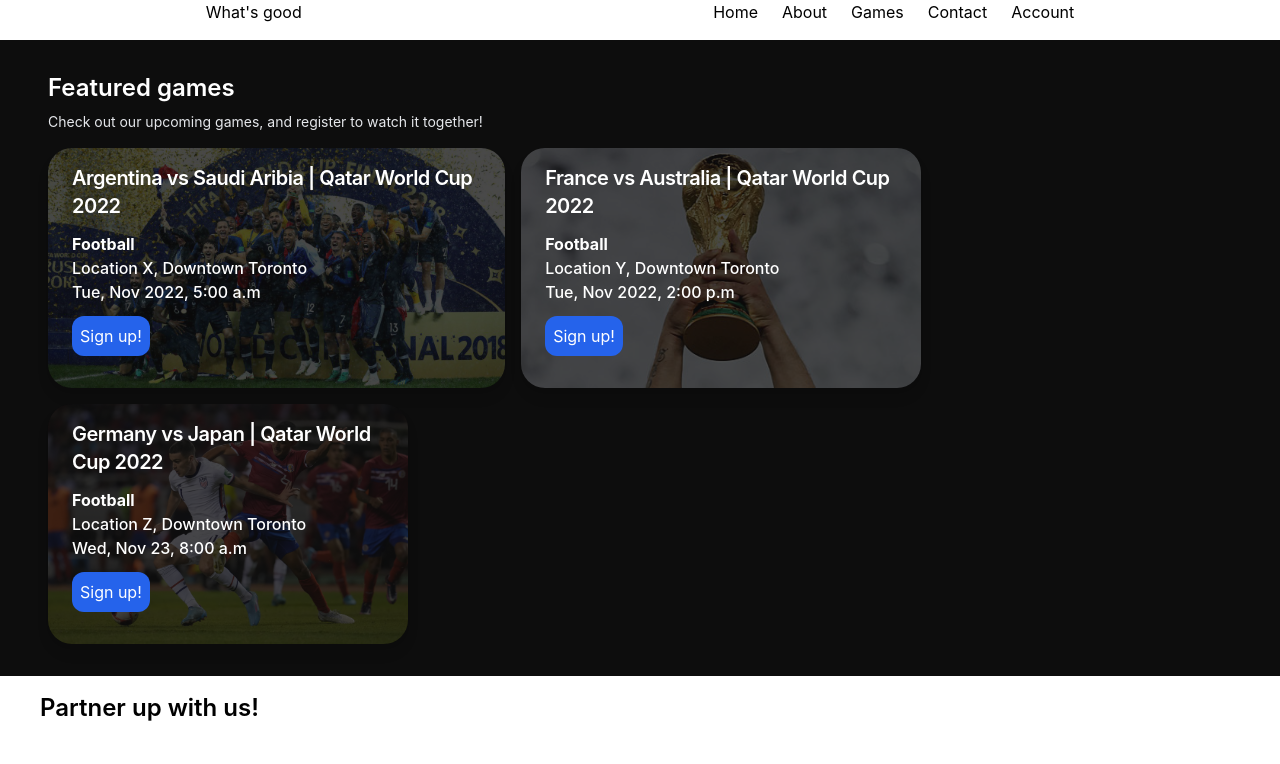
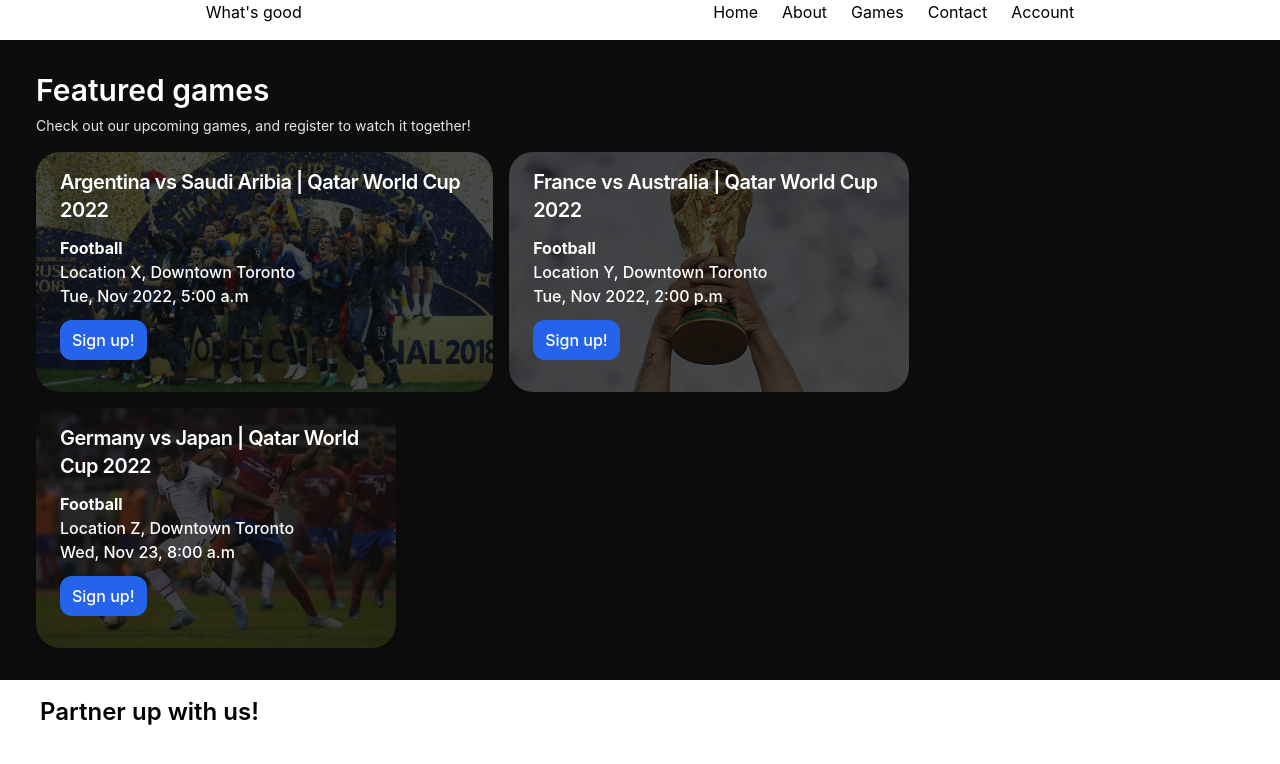
Before and after one commit to ojassingh/adrenalive, a Next.js app: page / in a window 1280 px wide. Shown: the top 764 px of the page. Built offline with nearby package versions, Linux system fonts and the light colour scheme.

Commit message:
padding changes

```diff
--- a/components/FeaturedCard.tsx
+++ b/components/FeaturedCard.tsx
@@ -29,7 +29,7 @@
 	  <p className="leading-normal text-white font-bold">{(game.sport)}</p>
       <p className="leading-normal text-white font-medium">{(game.location)}</p>
       <p className="leading-normal text-white font-medium">{(game.date)}</p>
-      <button className="bg-blue-600 text-white rounded-xl px-2 py-2 mt-3">Sign up!</button>
+      <button className="bg-blue-600 text-white rounded-xl px-3 py-2 mt-3 font-medium">Sign up!</button>
 	</div>
   </div>
 
--- a/components/Navi.tsx
+++ b/components/Navi.tsx
@@ -23,7 +23,7 @@
                 </ul>
             </div>
         </div>
-        <div className="xs:block sm:block md:block lg:hidden pt-4 pb-2 px-10">
+        <div className="xs:block sm:block md:block lg:hidden pt-4 pb-2 px-7">
             <div className="flex">
                 <div className="flex-2">
                     <div className="flex gap-2">
--- a/components/Upcoming.tsx
+++ b/components/Upcoming.tsx
@@ -46,8 +46,8 @@
     ]
 
     return(<div className="bg-dark text-white py-8 px-2">
-        <div id="content" className="px-10">
-            <h1 className="text-2xl font-semibold">Featured games</h1>
+        <div id="content" className="px-7">
+            <h1 className="text-3xl font-semibold">Featured games</h1>
             <p className="pt-2 text-gray-200 text-sm">Check out our upcoming games, and register to watch it together!</p>
 
             <div id="featured-games" className="flex flex-wrap gap-4 pt-4">
```
